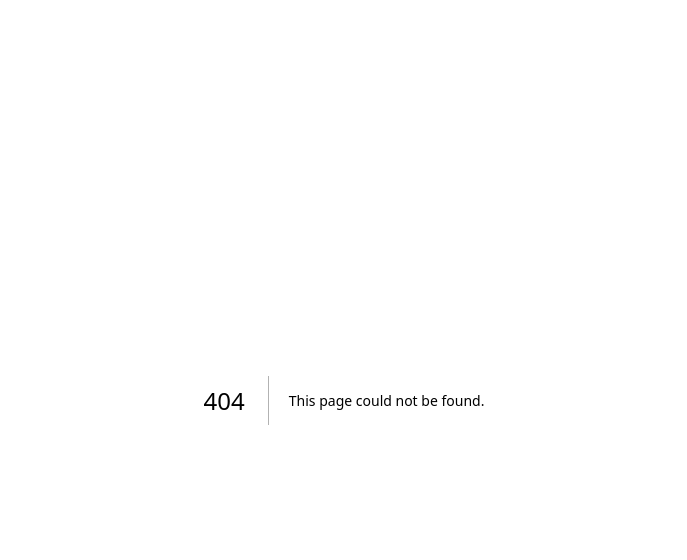
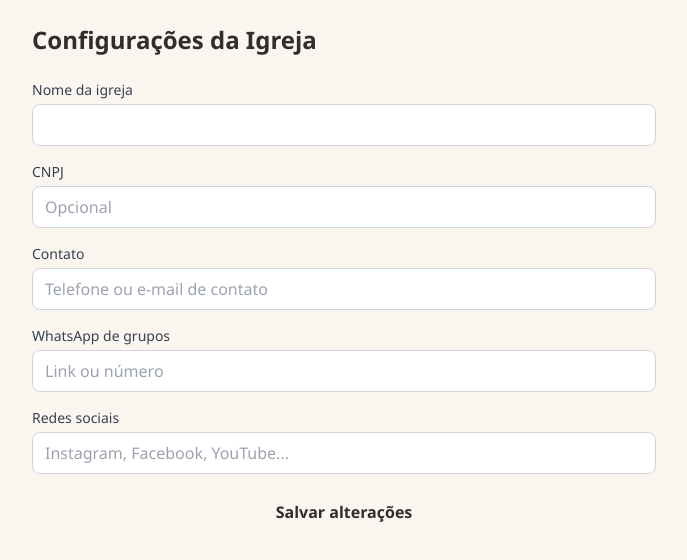
Before and after one commit to Jorgevan-SAJ/berit, a Next.js app: page /igrejas/editar in a window 1280 px wide. Before the commit this address had no page. Shown: the top 560 px of the page, without its empty margins (296-983 px from the left). Built offline with nearby package versions, Linux system fonts and the light colour scheme; no server answers.

Commit message:
Create page.js

```diff
--- /dev/null
+++ b/app/igrejas/editar/page.js
@@ -0,0 +1,103 @@
+'use client'
+
+import { useEffect, useState } from 'react'
+import { supabase } from '../../../lib/supabase'
+
+const NOMES_PLANOS = {
+  trial: 'Trial (60 dias)',
+  basico: 'Plano Básico',
+  plano2: 'Plano 2',
+  plano3: 'Plano 3',
+}
+
+export default function ConfiguracoesIgreja() {
+  const [form, setForm] = useState({ nome: '', cnpj: '', contato: '', whatsapp_grupos: '', redes_sociais: '' })
+  const [plano, setPlano] = useState(null)
+  const [carregando, setCarregando] = useState(true)
+  const [salvando, setSalvando] = useState(false)
+  const [msg, setMsg] = useState('')
+  const [erro, setErro] = useState('')
+
+  useEffect(() => { carregar() }, [])
+
+  async function carregar() {
+    const { data: { user } } = await supabase.auth.getUser()
+    if (!user) { setCarregando(false); return }
+    const { data: perfil } = await supabase.from('perfis').select('igreja_id, perfil').eq('user_id', user.id).single()
+    if (!perfil) { setCarregando(false); return }
+    if (perfil.perfil !== 'admin_master') {
+      setErro('Apenas o Administrador pode editar os dados da igreja.')
+      setCarregando(false)
+      return
+    }
+    const { data: igreja } = await supabase.from('igrejas').select('*').eq('id', perfil.igreja_id).single()
+    if (igreja) {
+      setForm({
+        nome: igreja.nome || '',
+        cnpj: igreja.cnpj || '',
+        contato: igreja.contato || '',
+        whatsapp_grupos: igreja.whatsapp_grupos || '',
+        redes_sociais: igreja.redes_sociais || '',
+      })
+      setPlano(igreja)
+    }
+    setCarregando(false)
+  }
+
+  async function salvar(e) {
+    e.preventDefault()
+    setSalvando(true); setMsg(''); setErro('')
+    const { data: { user } } = await supabase.auth.getUser()
+    const { data: perfil } = await supabase.from('perfis').select('igreja_id').eq('user_id', user.id).single()
+    const { error } = await supabase.from('igrejas').update(form).eq('id', perfil.igreja_id)
+    setSalvando(false)
+    if (error) setErro(error.message)
+    else setMsg('Dados da igreja atualizados com sucesso.')
+  }
+
+  if (carregando) return <div className="p-8">Carregando...</div>
+
+  return (
+    <div className="max-w-2xl mx-auto p-6">
+      <h1 className="text-2xl font-bold mb-6">Configurações da Igreja</h1>
+
+      {plano && (
+        <div className="bg-gray-50 border rounded-lg p-4 mb-6 text-sm">
+          <p><strong>Plano atual:</strong> {plano.vitalicio ? 'Vitalício (acesso total)' : NOMES_PLANOS[plano.plano] || plano.plano}</p>
+          {!plano.vitalicio && plano.trial_termina_em && (
+            <p><strong>Trial termina em:</strong> {new Date(plano.trial_termina_em).toLocaleDateString('pt-BR')}</p>
+          )}
+        </div>
+      )}
+
+      {msg && <p className="text-green-600 mb-4">{msg}</p>}
+      {erro && <p className="text-red-600 mb-4">{erro}</p>}
+
+      <form onSubmit={salvar} className="space-y-4">
+        <div>
+          <label className="block text-sm font-medium text-gray-700 mb-1">Nome da igreja</label>
+          <input type="text" required value={form.nome} onChange={(e) => setForm({ ...form, nome: e.target.value })} className="w-full border border-gray-300 rounded-lg px-3 py-2" />
+        </div>
+        <div>
+          <label className="block text-sm font-medium text-gray-700 mb-1">CNPJ</label>
+          <input type="text" value={form.cnpj} onChange={(e) => setForm({ ...form, cnpj: e.target.value })} className="w-full border border-gray-300 rounded-lg px-3 py-2" placeholder="Opcional" />
+        </div>
+        <div>
+          <label className="block text-sm font-medium text-gray-700 mb-1">Contato</label>
+          <input type="text" value={form.contato} onChange={(e) => setForm({ ...form, contato: e.target.value })} className="w-full border border-gray-300 rounded-lg px-3 py-2" placeholder="Telefone ou e-mail de contato" />
+        </div>
+        <div>
+          <label className="block text-sm font-medium text-gray-700 mb-1">WhatsApp de grupos</label>
+          <input type="text" value={form.whatsapp_grupos} onChange={(e) => setForm({ ...form, whatsapp_grupos: e.target.value })} className="w-full border border-gray-300 rounded-lg px-3 py-2" placeholder="Link ou número" />
+        </div>
+        <div>
+          <label className="block text-sm font-medium text-gray-700 mb-1">Redes sociais</label>
+          <input type="text" value={form.redes_sociais} onChange={(e) => setForm({ ...form, redes_sociais: e.target.value })} className="w-full border border-gray-300 rounded-lg px-3 py-2" placeholder="Instagram, Facebook, YouTube..." />
+        </div>
+        <button type="submit" disabled={salvando} className="w-full font-semibold rounded-lg py-2.5 disabled:opacity-50">
+          {salvando ? 'Salvando...' : 'Salvar alterações'}
+        </button>
+      </form>
+    </div>
+  )
+}
```
